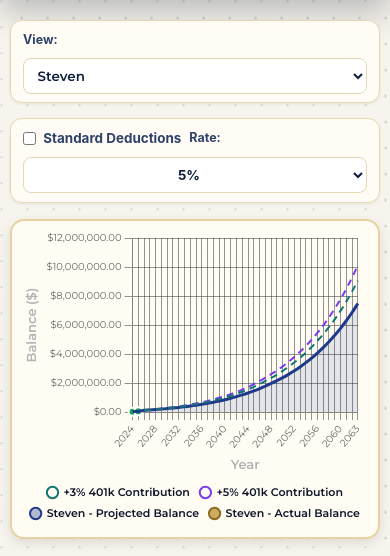
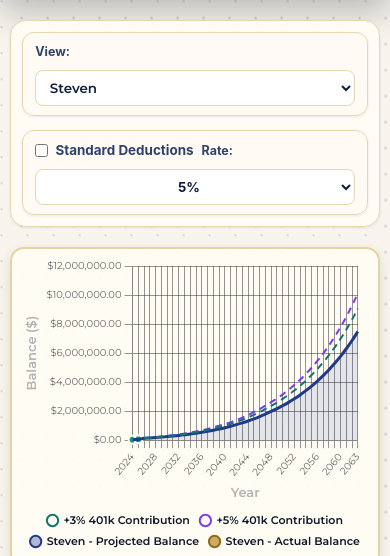
Before and after one commit to sguthrie107/retirement-calculator, a FastAPI app: page / in a window 390 px wide. Shown: the part 194-750 px from the top of the page. Run offline with FastAPI, Linux system fonts and the light colour scheme; data that the repository does not hold is empty; some web fonts are replaced.

Commit message:
ui: wrap retirement top controls in a single control block

```diff
--- a/app/static/css/dashboard.css
+++ b/app/static/css/dashboard.css
@@ -340,9 +340,19 @@ header p {
 }
 
 /* Dashboard controls */
+.dashboard-controls-shell {
+    background: var(--surface);
+    border: 1px solid var(--border);
+    border-radius: 16px;
+    box-shadow: var(--shadow-sm);
+    margin: 0 auto 1.25rem auto;
+    max-width: 1400px;
+    padding: 0.85rem 1rem;
+}
+
 .dashboard-controls {
-    max-width: 1400px;
-    margin: 0 auto 1rem auto;
+    width: 100%;
+    margin: 0;
     display: flex;
     flex-wrap: wrap;
     gap: 0.8rem 1rem;
@@ -1135,6 +1145,10 @@ html {
         font-size: 0.86rem;
     }
 
+    .dashboard-controls-shell {
+        padding: 0.75rem;
+    }
+
     .dashboard-controls {
         gap: 0.9rem;
     }
@@ -1218,6 +1232,10 @@ html {
         padding: 0.5rem;
     }
 
+    .dashboard-controls-shell {
+        padding: 0.7rem;
+    }
+
     .stress-section,
     .delta-section {
         padding: 0.85rem;
--- a/app/templates/dashboard.html
+++ b/app/templates/dashboard.html
@@ -5,6 +5,7 @@
 {% endblock %}
 
 {% block content %}
+<div class="dashboard-controls-shell">
     <div class="dashboard-controls">
         <div class="control-group">
             <label for="userSelect">View:</label>
@@ -30,6 +31,7 @@
                 <option value="0.06">6%</option>
                 <option value="0.07">7%</option>
             </select>
+        </div>
     </div>
 </div>
 
```
Lines whose indentation alone changed are shown as unchanged.
